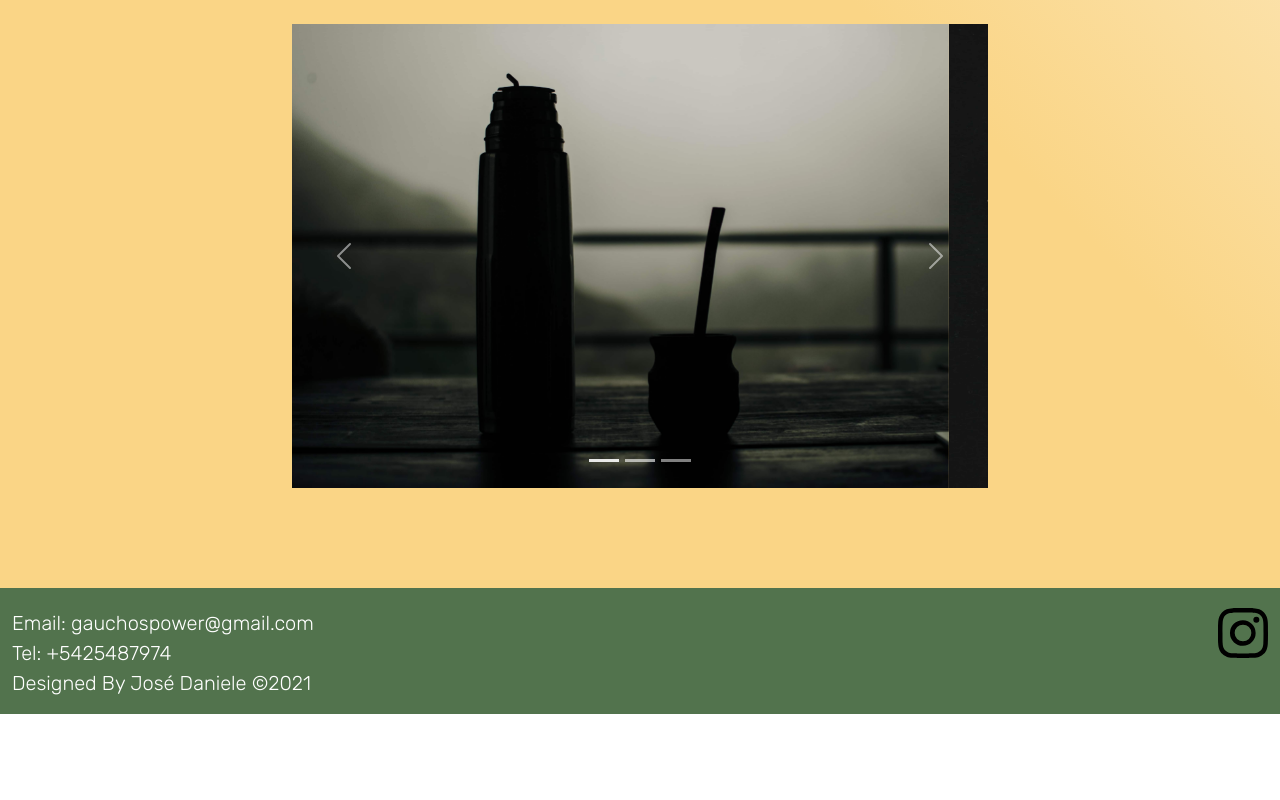
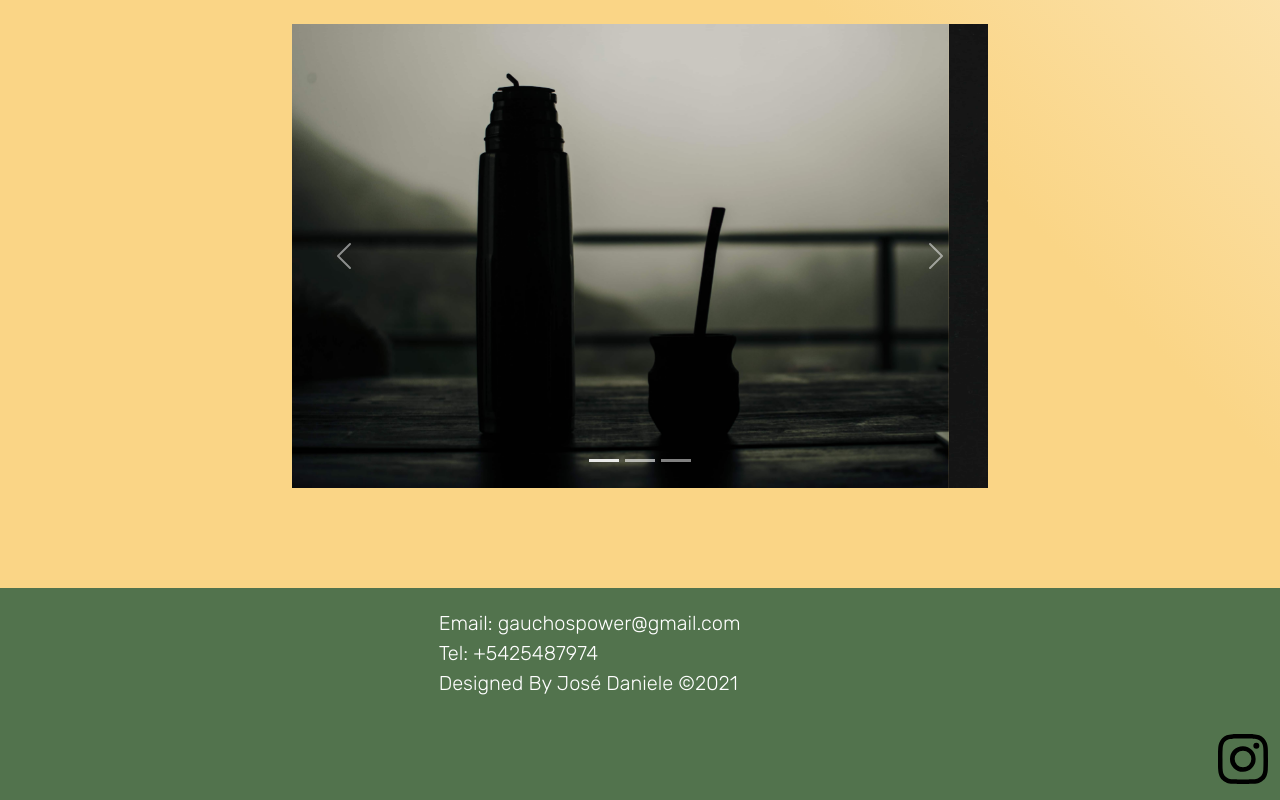
Before and after one commit to josedaniele/Gaucho-s-Power, a website: page index.html in a window 1280 px wide. Shown: the part 1136-1936 px from the top of the page. Before the commit the page ends 1850 px from the top, so only its background shows below. Drawn offline with nearby package versions, Linux system fonts and the light colour scheme.

Commit message:
Update index.html

```diff
--- a/index.html
+++ b/index.html
@@ -171,14 +171,16 @@
     <footer>
       <section class="container-fluid">
         <div class="row">
-          <div class="col-md-8">
+          <div class="col-md-4"></div>
+          <div class="col-md-4">
             <p class="piePagina">
               Email: gauchospower@gmail.com <br />
               Tel: +5425487974 <br />
               Designed By José Daniele ©2021 <br />
             </p>
           </div>
-          <div class="col-md-4">
+          <div class="col-md-4"></div>
+          <div class="col-md-12">
             <ul class="linksHeader">
               <li>
                 <a href="https://www.instagram.com/gauchospower/" class="linkInstagramPie"
```
